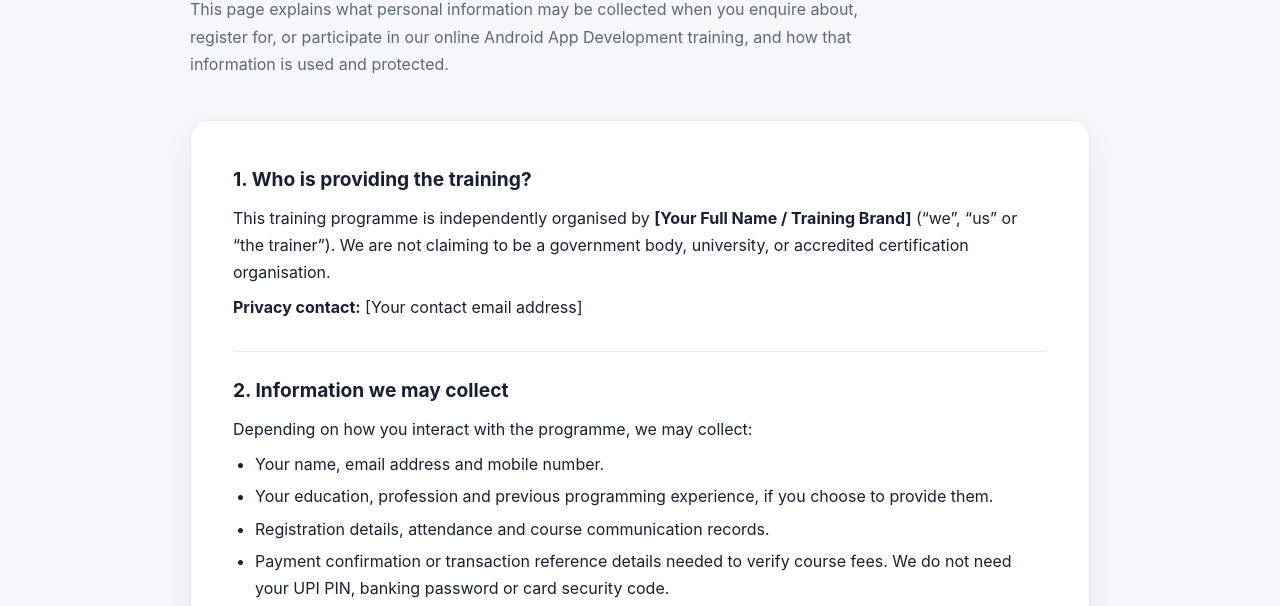
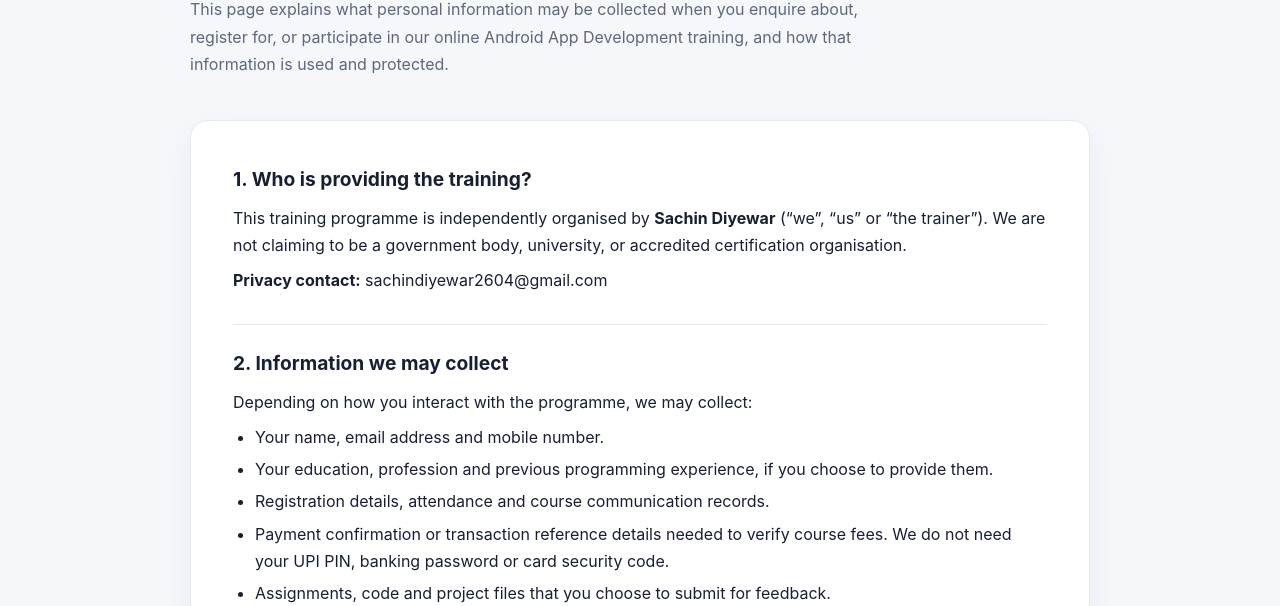
Before and after one commit to sachin20-J/android-training-privacy, a plain HTML site: page index.html in a window 1280 px wide. Shown: the part 194-800 px from the top of the page. Drawn offline with Linux system fonts and the light colour scheme.

Commit message:
Update trainer name and privacy contact in index.html

```diff
--- a/index.html
+++ b/index.html
@@ -107,11 +107,11 @@
         <h2>1. Who is providing the training?</h2>
         <p>
           This training programme is independently organised by
-          <strong>[Your Full Name / Training Brand]</strong> (“we”, “us” or “the trainer”).
+          <strong>Sachin Diyewar</strong> (“we”, “us” or “the trainer”).
           We are not claiming to be a government body, university, or accredited certification
           organisation.
         </p>
-        <p><strong>Privacy contact:</strong> [Your contact email address]</p>
+        <p><strong>Privacy contact:</strong> sachindiyewar2604@gmail.com </p>
       </section>
 
       <section>
```
